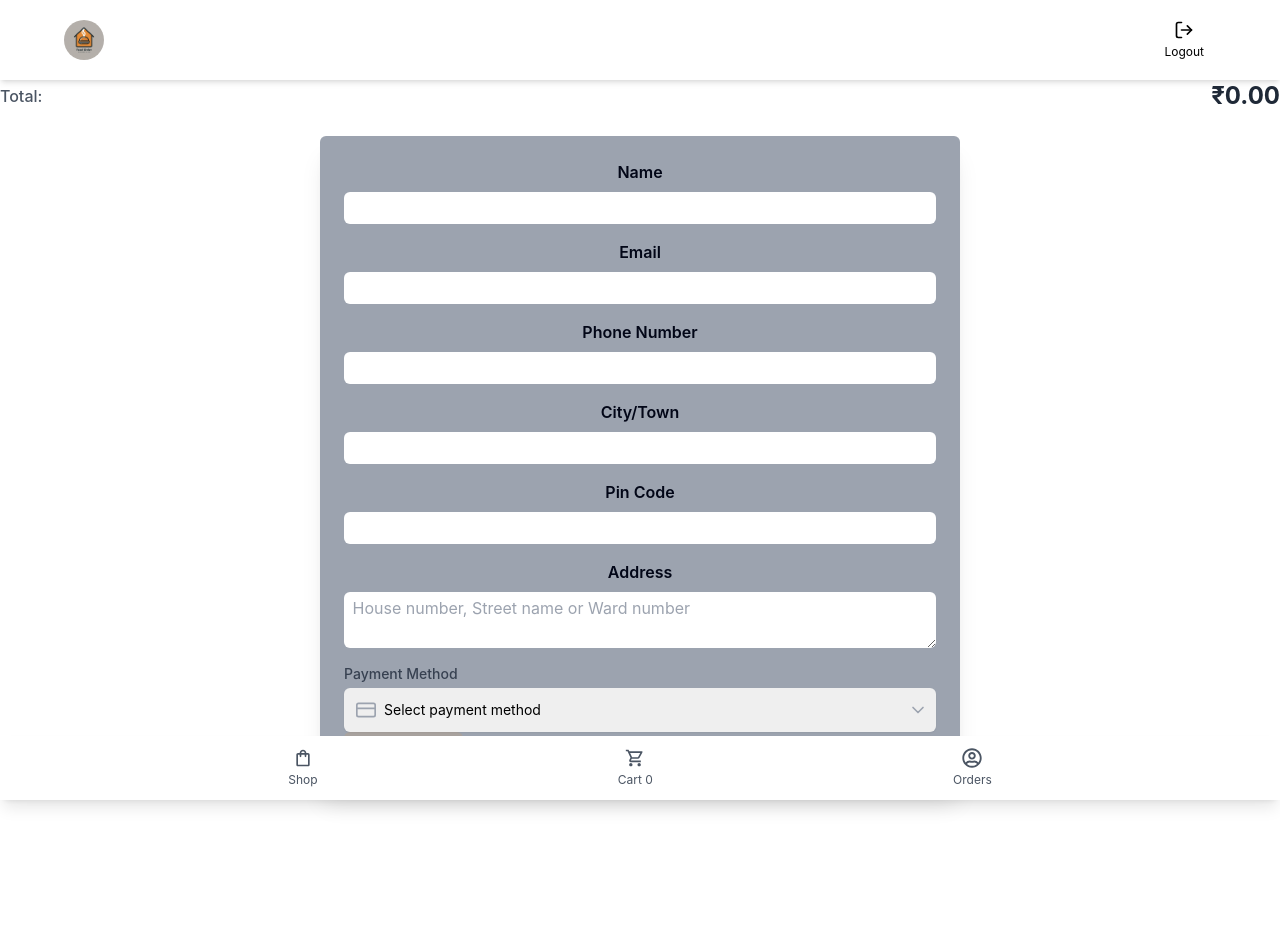
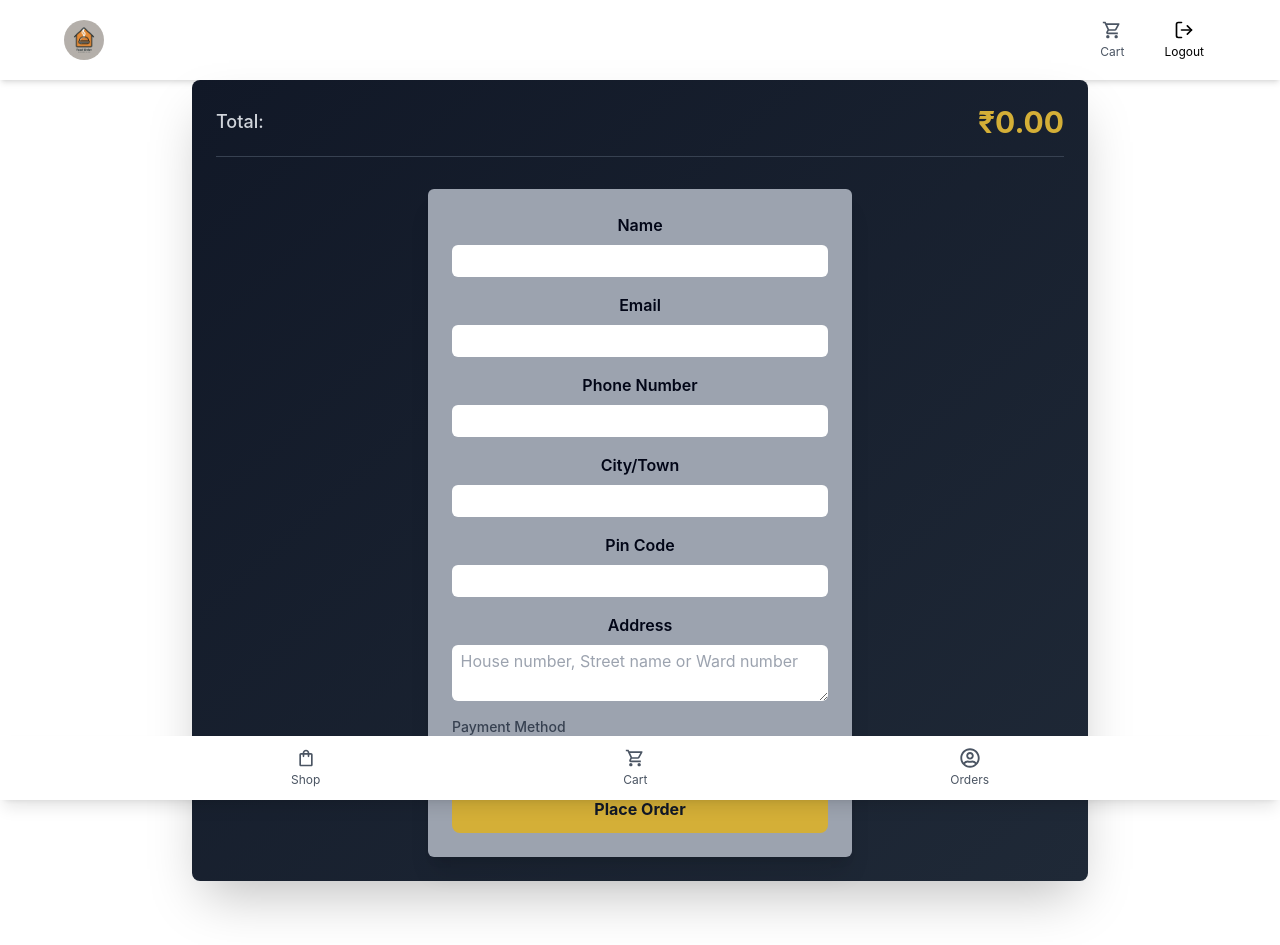
Before and after one commit to bankmanage50665/fullStackEcommerce, a React (Create React App) app in the folder my-app/: page /checkout in a window 1280 px wide. Before the commit the page ends 852 px from the top, so only its background shows below. Built offline with nearby package versions, Linux system fonts and the light colour scheme; sample sign-in values are in the browser's storage.

Commit message:
Fix cart

```diff
--- a/my-app/src/App.js
+++ b/my-app/src/App.js
@@ -1,36 +1,27 @@
-import React from "react";
+import React, { lazy } from "react";
+import { Suspense } from "react";
 import { createBrowserRouter, RouterProvider } from "react-router-dom";
 import "./App.css";
+
+import { CartContextProvider } from "./context/CartContext";
+
+import { action as logoutAction } from "./middleware/logout";
 import RootLayout from "./shared/Navigation/RootLayout";
-import Products, {
-  loader as productLoader,
-} from "./components/Product/Products";
 import ProductItem, {
   loader as productDetailLoader,
 } from "./components/Product/ProductItem";
 import EditProducts from "./components/Product/EditProducts";
-import { CartContextProvider } from "./context/CartContext";
-import PlaceOrder, {
-  loader as getProductLoader,
-} from "./components/User/placeOrder";
-import { action as logoutAction } from "./middleware/logout";
+
 import {
   loader as getTokenLoader,
   checkAuthLoader,
 } from "./middleware/getToken";
-import Checkout from "./components/User/Checkout";
-import UserOrders, {
-  loader as userOrdersLoader,
-} from "./components/User/UserOrder";
-import GetAllUsers, {
-  loader as allUserDetailLoader,
-} from "./components/Admin/GetAllUsers";
+
 import UserOrderDetailsForAdmin, {
   loader as userOrderDetailsForAdminLoader,
 } from "./components/Admin/UserOrderDetailsForAdmin";
 import AdminLayout from "./components/Admin/shared/Navigation/AdminLayout";
 import Error from "./shared/component/Error";
-import { Suspense } from "react";
 
 const Signup = React.lazy(() => import("./components/Signup"));
 const Login = React.lazy(() => import("./components/Login"));
@@ -38,6 +29,11 @@ const Cart = React.lazy(() => import("./components/User/Cart"));
 const AddProducts = React.lazy(() =>
   import("./components/Product/AddProducts")
 );
+
+const Products = lazy(() => import("./components/Product/Products"));
+const UserOrders = lazy(() => import("./components/User/UserOrder"));
+const GetAllUsers = lazy(() => import("./components/Admin/GetAllUsers"));
+const Checkout = lazy(() => import("./components/User/Checkout"));
 
 const router = createBrowserRouter([
   {
@@ -47,7 +43,18 @@ const router = createBrowserRouter([
     loader: getTokenLoader,
     id: "token",
     children: [
-      { index: true, element: <Products />, loader: productLoader },
+      {
+        index: true,
+        element: (
+          <Suspense fallback={<div className="center">Loading...</div>}>
+            <Products />
+          </Suspense>
+        ),
+        loader: () =>
+          import("./components/Product/Products").then((module) =>
+            module.loader()
+          ),
+      },
       {
         path: "signup",
         element: (
@@ -71,8 +78,15 @@ const router = createBrowserRouter([
         children: [
           {
             index: true,
-            element: <Products />,
-            loader: productLoader,
+            element: (
+              <Suspense fallback={<div className="center">Loading...</div>}>
+                <Products />
+              </Suspense>
+            ),
+            loader: () =>
+              import("./components/Product/Products").then((module) =>
+                module.loader()
+              ),
           },
           {
             path: "cart",
@@ -91,6 +105,7 @@ const router = createBrowserRouter([
               {
                 index: true,
                 element: <ProductItem />,
+                loader: productDetailLoader,
               },
               {
                 path: "edit",
@@ -102,16 +117,27 @@ const router = createBrowserRouter([
       },
       {
         path: "checkout",
-        element: <Checkout />,
+        element: (
+          <Suspense fallback={<p className="center">Loading...</p>}>
+            <Checkout />
+          </Suspense>
+        ),
         loader: checkAuthLoader,
       },
+
+      { path: "logout", action: logoutAction },
       {
-        path: "order",
-        element: <PlaceOrder />,
-        loader: getProductLoader,
+        path: "orders",
+        element: (
+          <Suspense fallback={<p className="center">Loading</p>}>
+            <UserOrders />
+          </Suspense>
+        ),
+        loader: () =>
+          import("./components/User/UserOrder").then((module) =>
+            module.loader()
+          ),
       },
-      { path: "logout", action: logoutAction },
-      { path: "orders", element: <UserOrders />, loader: userOrdersLoader },
 
       {
         path: "admin",
@@ -120,8 +146,15 @@ const router = createBrowserRouter([
         children: [
           {
             index: true,
-            element: <GetAllUsers />,
-            loader: allUserDetailLoader,
+            element: (
+              <Suspense fallback={<p className="center">Loading...</p>}>
+                <GetAllUsers />
+              </Suspense>
+            ),
+            loader: () =>
+              import("./components/Admin/GetAllUsers").then((module) =>
+                module.loader()
+              ),
           },
           { path: "add", element: <AddProducts /> },
           {
--- a/my-app/src/components/Product/ProductItem.jsx
+++ b/my-app/src/components/Product/ProductItem.jsx
@@ -1,5 +1,5 @@
 import React, { useContext } from "react";
-import { json, useRouteLoaderData } from "react-router-dom";
+import { json, useLoaderData, useRouteLoaderData } from "react-router-dom";
 import { Carousel } from "react-responsive-carousel";
 import "react-responsive-carousel/lib/styles/carousel.min.css"; // Import carousel styles
 import { MdCurrencyRupee } from "react-icons/md";
@@ -12,7 +12,7 @@ import VerticleDescription from "./VerticleDescription";
 
 export default function ProductDetail() {
   const { addToCart } = useContext(CartContext)
-  const product = useRouteLoaderData("product");
+  const product = useLoaderData()
   const findProduct = product.findProduct;
 
   console.log(findProduct)
--- a/my-app/src/components/User/Checkout.jsx
+++ b/my-app/src/components/User/Checkout.jsx
@@ -84,13 +84,15 @@ export default function Checkout() {
 
     }
 
+
+
     return <>
 
-        <div>
+        <div className="max-w-4xl mx-auto p-6 bg-gradient-to-br from-gray-900 to-gray-800 rounded-lg shadow-2xl" >
 
-            <div className="flex justify-between items-center mb-4 sm:mb-6">
-                <span className="text-gray-600 font-medium">Total:</span>
-                <span className="text-gray-800 font-bold text-xl sm:text-2xl">
+            <div className="flex justify-between items-center mb-8 border-b border-gray-700 pb-4">
+                <span className="text-gray-300 font-medium text-lg">Total:</span>
+                <span className="text-luxury-gold font-bold text-3xl">
                     {currencyFormatter.format(totalPrice)}
                 </span>
             </div>
@@ -233,70 +235,17 @@ export default function Checkout() {
                 </div>
 
                 <div>
-                    <button disabled={isSubmiting} className="px-4 py-1 bg-stone-400 rounded-md hover:font-bold hover:bg-stone-950 hover:text-white">
-                        {isSubmiting ? "Order Placeing..." : "Place order"}
+                    <button
+                        type="submit"
+                        disabled={isSubmiting}
+                        className="w-full bg-luxury-gold text-gray-900 font-bold py-3 rounded-lg transition duration-300 ease-in-out transform hover:scale-105 focus:outline-none focus:ring-2 focus:ring-luxury-gold-light disabled:opacity-50 disabled:cursor-not-allowed"
+                    >
+                        {isSubmiting ? "Placing Order..." : "Place Order"}
                     </button>
                 </div>
             </Form>
         </div>
 
-        {/* <div className="max-w-4xl mx-auto p-6 bg-gradient-to-br from-gray-900 to-gray-800 rounded-lg shadow-2xl">
-            <div className="flex justify-between items-center mb-8 border-b border-gray-700 pb-4">
-                <span className="text-gray-300 font-medium text-lg">Total:</span>
-                <span className="text-luxury-gold font-bold text-3xl">
-                    {currencyFormatter.format(totalPrice)}
-                </span>
-            </div>
-
-            <form onSubmit={handlePlaceOrder} className="space-y-6">
-                <InputField icon={<FiUser />} name="name" label="Name" type="text" required />
-                <InputField icon={<FiMail />} name="email" label="Email" type="email" required />
-                <InputField icon={<FiPhone />} name="phone" label="Phone Number" type="tel" required minLength={10} maxLength={10} />
-                <InputField icon={<FiMapPin />} name="city" label="City/Town" type="text" required />
-                <InputField icon={<FiMapPin />} name="pin" label="Pin Code" type="number" required minLength={6} maxLength={6} />
-
-                <div className="relative">
-                    <label htmlFor="address" className="text-gray-300 font-medium mb-2 block">Address</label>
-                    <div className="relative">
-                        <FiHome className="absolute top-3 left-3 text-gray-400" />
-                        <textarea
-                            name="address"
-                            id="address"
-                            required
-                            minLength={10}
-                            placeholder="House number, Street name or Ward number"
-                            className="w-full bg-gray-700 text-white rounded-lg py-2 px-10 focus:outline-none focus:ring-2 focus:ring-luxury-gold"
-                            rows={3}
-                        />
-                    </div>
-                </div>
-
-                <div className="relative">
-                    <label htmlFor="paymentMethod" className="text-gray-300 font-medium mb-2 block">Payment Method</label>
-                    <div className="relative">
-                        <FiCreditCard className="absolute top-3 left-3 text-gray-400" />
-                        <select
-                            id="paymentMethod"
-                            name="paymentMethod"
-                            className="w-full bg-gray-700 text-white rounded-lg py-2 px-10 appearance-none focus:outline-none focus:ring-2 focus:ring-luxury-gold"
-                            required
-                        >
-                            <option value="">Select payment method</option>
-                            <option value="cod">Cash On Delivery</option>
-                        </select>
-                        <FiChevronDown className="absolute top-3 right-3 text-gray-400" />
-                    </div>
-                </div>
-
-                <button
-                    type="submit"
-                    disabled={isSubmiting}
-                    className="w-full bg-luxury-gold text-gray-900 font-bold py-3 rounded-lg transition duration-300 ease-in-out transform hover:scale-105 focus:outline-none focus:ring-2 focus:ring-luxury-gold-light disabled:opacity-50 disabled:cursor-not-allowed"
-                >
-                    {isSubmiting ? "Placing Order..." : "Place Order"}
-                </button>
-            </form>
-        </div> */}
 
     </>
 }
--- a/my-app/src/shared/Navigation/Footer.jsx
+++ b/my-app/src/shared/Navigation/Footer.jsx
@@ -40,24 +40,32 @@ export default function Footer() {
                     <span className="text-xs">Shop</span>
                 </NavLink>
 
+
+
+
                 <NavLink
                     to="products/cart"
                     className={({ isActive }) =>
-                        `flex flex-col items-center px-3 py-2 rounded-lg transition-colors duration-200 hover:bg-luxury-gold text-black hover:text-black ${isActive
+                        `relative flex flex-col items-center px-3 py-2 rounded-lg transition-colors duration-200 hover:bg-luxury-gold text-black hover:text-black ${isActive
                             ? 'bg-luxury-gold text-custom-blue'
                             : 'text-gray-600 hover:luxury-gold-hover hover:text-custom-blue'
                         }`
                     }
                     end
                 >
-                    <MdOutlineShoppingCart className="h-5 w-5 mb-1" />
-                    <span className="text-xs">Cart {items.length}</span>
+                    <div className="relative">
+                        <MdOutlineShoppingCart className="h-5 w-5 mb-1" />
+                        {items.length > 0 && (
+                            <span className="absolute -top-2 -right-2 bg-red-500 text-white text-xs rounded-full h-4 w-4 flex items-center justify-center">
+                                {items.length}
+                            </span>
+                        )}
+                    </div>
+                    <span className="text-xs">Cart</span>
                 </NavLink>
 
 
-
-
-                 <NavLink
+                <NavLink
                     to="orders"
                     className={({ isActive }) =>
                         `flex flex-col items-center px-3 py-2 rounded-lg transition-colors duration-200 hover:bg-luxury-gold text-black hover:text-black ${isActive
--- a/my-app/src/shared/Navigation/MainNavigation.jsx
+++ b/my-app/src/shared/Navigation/MainNavigation.jsx
@@ -1,4 +1,4 @@
-import React from 'react';
+import React, { useContext } from 'react';
 import { NavLink, Link, Form, useRouteLoaderData } from "react-router-dom";
 
 
@@ -8,10 +8,17 @@ import { MdLogin } from "react-icons/md";
 import { SiGnuprivacyguard } from "react-icons/si";
 import { FiLogOut } from "react-icons/fi";
 import { MdOutlineAdminPanelSettings } from "react-icons/md";
-import {  userId, getCreatorId } from '../../middleware/getToken';
+import { MdOutlineShoppingCart } from "react-icons/md";
+import { userId, getCreatorId } from '../../middleware/getToken';
+import CartContext from '../../context/CartContext';
+import { getToken } from '../../middleware/getToken';
 
 export default function MainNavigation() {
-  const token = useRouteLoaderData("token");
+  // const token = useRouteLoaderData("token");
+  const { items } = useContext(CartContext)
+  const token = getToken()
+
+
 
   const creator = getCreatorId()
   const userid = userId()
@@ -36,6 +43,28 @@ export default function MainNavigation() {
               </Link>
             </li>
             <nav className="flex flex-wrap items-center space-x-1 sm:space-x-2 md:space-x-4">
+
+              <NavLink
+                to="products/cart"
+                className={({ isActive }) =>
+                  `relative flex flex-col items-center px-3 py-2 rounded-lg transition-colors duration-200 hover:bg-luxury-gold text-black hover:text-black ${isActive
+                    ? 'bg-luxury-gold text-custom-blue'
+                    : 'text-gray-600 hover:luxury-gold-hover hover:text-custom-blue'
+                  }`
+                }
+                end
+              >
+                <div className="relative">
+                  <MdOutlineShoppingCart className="h-5 w-5 mb-1" />
+                  {items.length > 0 && (
+                    <span className="absolute -top-2 -right-2 bg-red-500 text-white text-xs rounded-full h-4 w-4 flex items-center justify-center">
+                      {items.length}
+                    </span>
+                  )}
+                </div>
+                <span className="text-xs">Cart</span>
+              </NavLink>
+
               {!token && <NavLink
                 to="signup"
                 className={({ isActive }) =>
```
Also changed, not shown: my-app/src/components/LoginWith.jsx (deleted, +0 -29 lines).
